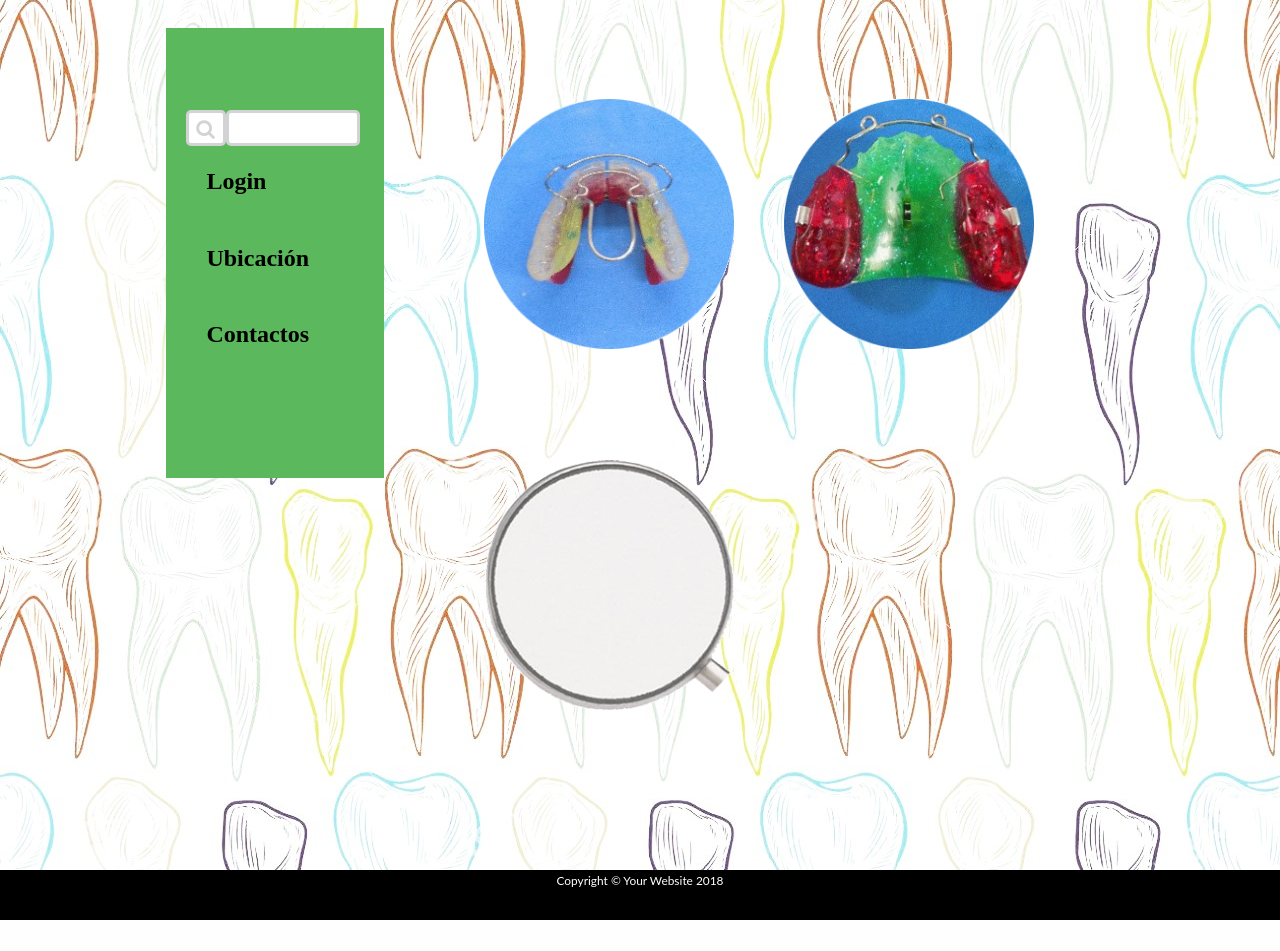
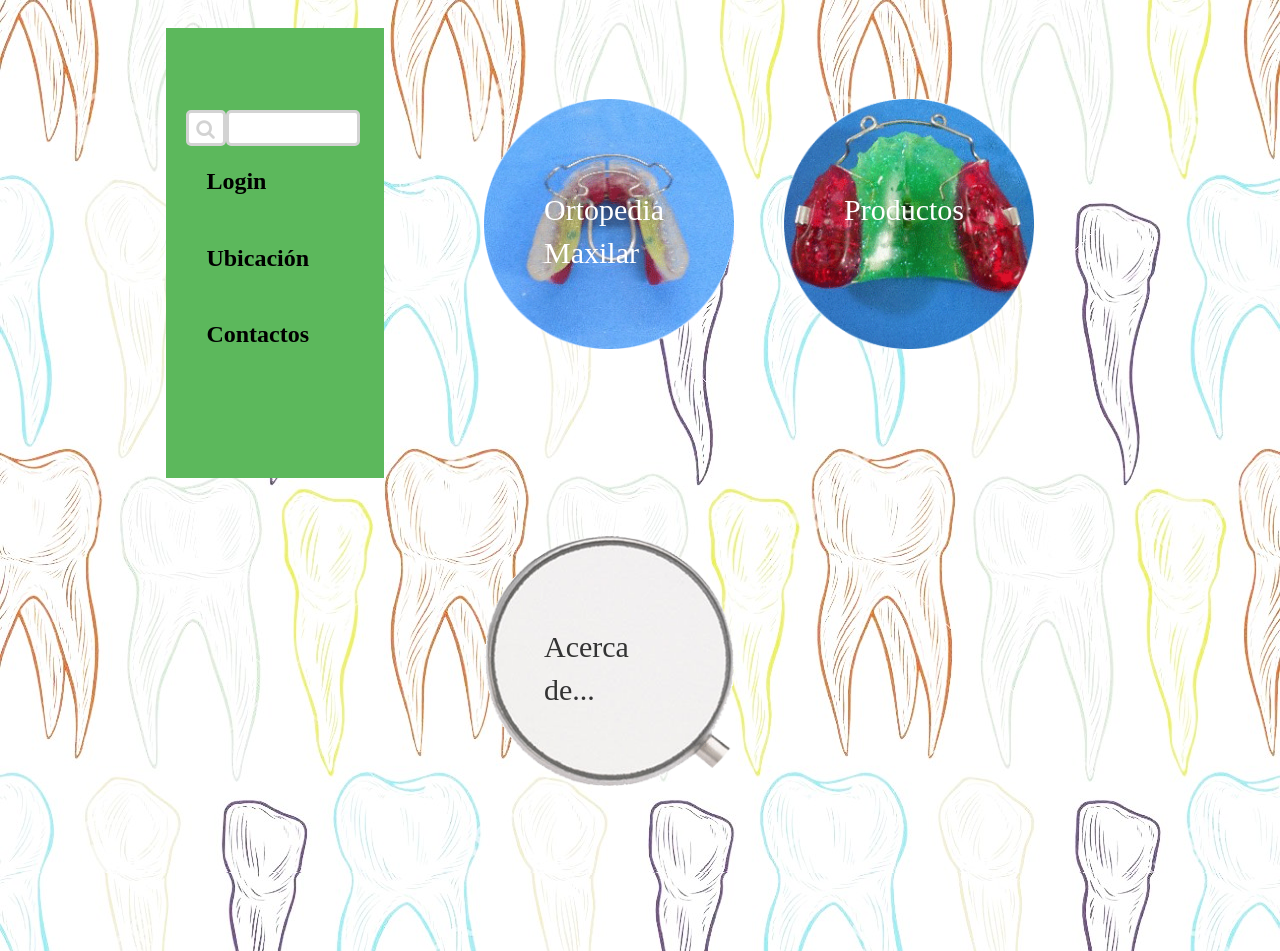
Before and after one commit to nelyher98/ConsultorioDental, a PHP site: page /HTML/Index.html in a window 1280 px wide. Shown: the part 322-1273 px from the top of the page. Before the commit the page ends 1242 px from the top, so only its background shows below. Run offline with PHP 8.4, Linux system fonts and the light colour scheme.

Commit message:
Páginas enlazadas

```diff
--- a/HTML/Acerca de.html
+++ b/HTML/AcercaDe.html
@@ -44,7 +44,7 @@
     </section>
 
         <div class="Menu">
-        <img src="../img/Dientito.png">
+        <a href="Index.html"><img src="../img/Dientito.png" class="Zahn"></a>
         </div>
 
     <!-- Footer -->
--- a/HTML/Contactos.html
+++ b/HTML/Contactos.html
@@ -44,7 +44,7 @@
     </section>
 
         <div class="Menu">
-        <img src="../img/Dientito.png">
+        <a href="Index.html"><img src="../img/Dientito.png" class="Zahn"></a>
         </div>
 
     <!-- Footer -->
--- a/HTML/OrtopediaMax.html
+++ b/HTML/OrtopediaMax.html
@@ -73,7 +73,7 @@
     </section>
 
         <div class="Menu">
-        <img src="../img/Dientito.png">
+        <a href="Index.html"><img src="../img/Dientito.png" class="Zahn"></a>
         </div>
 
     <!-- Footer -->
--- a/HTML/Productos.html
+++ b/HTML/Productos.html
@@ -77,7 +77,7 @@
     </section>
 
         <div class="Menu">
-        <img src="../img/Dientito.png">
+        <a href="Index.html"><img src="../img/Dientito.png" class="Zahn"></a>
         </div>
 
     <!-- Footer -->
--- a/HTML/Ubicacion.html
+++ b/HTML/Ubicacion.html
@@ -44,7 +44,7 @@
     </section>
 
         <div class="Menu">
-        <img src="../img/Dientito.png">
+        <a href="Index.html"><img src="../img/Dientito.png" class="Zahn"></a>
         </div>
 
     <!-- Footer -->
--- a/HTML/index.html
+++ b/HTML/index.html
@@ -95,15 +95,24 @@
 
 
           <div>
-              <img src="../img/portfolio/Bionator2.png" alt="" class="im">
+            <a href="OrtopediaMax.html"><img src="../img/portfolio/Bionator2.png" class="im"></a>
+              <div class="sub">
+                  <p><font color="white" align="center"> Ortopedia Maxilar</font></p>
+              </div>
           </div>
 
           <div>
-              <img src="../img/portfolio/ArcoMargolis2.png" alt="" class="im">
+            <a href="Productos.html"><img src="../img/portfolio/ArcoMargolis2.png" class="im"></a>
+              <div class="sub">
+                  <p><font color="white" align="center">Productos</font></p>
+              </div>
           </div>
 
           <div>
-              <img src="../img/portfolio/Espejo3.png" alt="" class="im">
+             <a href="AcercaDe.html"><img src="../img/portfolio/Espejo3.png" class="im"></a>
+              <div class="sub">
+                  <p>Acerca de...</p>
+              </div>
           </div>
 
     </section>
@@ -115,7 +124,7 @@
       </div>
     </footer>
 
-        <script>window.jQuery || document.write('<script src="js/vendor/jquery-1.11.2.min.js"><\/script>')</script>
+        <script>window.jQuery || document.write('<script src="../js/vendor/jquery-1.11.2.min.js"><\/script>')</script>
 
         <script src="../js/vendor/bootstrap.min.js"></script>
 
--- a/css/Productos.css
+++ b/css/Productos.css
@@ -49,11 +49,10 @@
 .Menu{
     display: flex;
     justify-content: center;
-    justify-content: flex-start;
     margin-bottom: 15px;
 }
 
-.Menu >  img{
+.Zahn{
 
     width: 60px;
     height: 60px;
--- a/css/main.css
+++ b/css/main.css
@@ -142,3 +142,12 @@ a:hover {
   color:white;
   align-items: center;
 }
+
+.sub{
+
+    font-family: Algerian;
+    font-size: 30px;
+    margin-left: 60px;
+    margin-top: -160px;
+    margin-bottom: 150px;
+}
```
